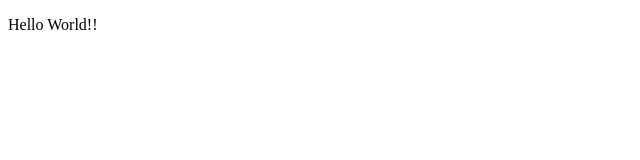
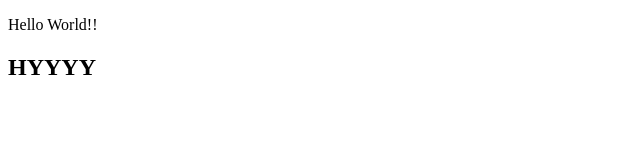
Before and after one commit to irre13/project, a plain HTML site: page index.html in a window 1280 px wide. Shown: the whole page, without its empty margins (0-640 px from the left). Drawn offline with Linux system fonts and the light colour scheme.

Commit message:
index.html upd

```diff
--- a/index.html
+++ b/index.html
@@ -8,7 +8,7 @@
 </head>
 <body>
     <p>Hello World!!</p>
-
+    <h2>HYYYY</h2>
     <script src="js/script.js"></script>
 </body>
 </html>
```
